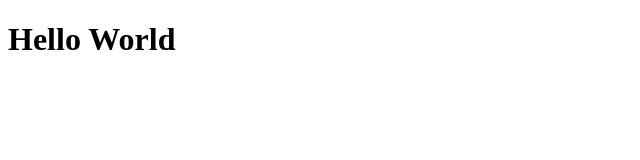
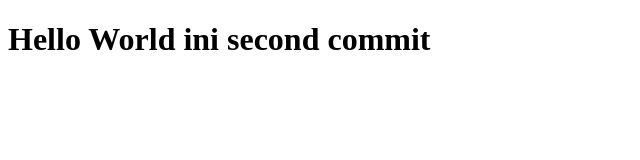
Before and after one commit to SulaimanHa/latihan1, a plain HTML site: page index.html in a window 1280 px wide. Shown: the whole page, without its empty margins (0-640 px from the left). Drawn offline with Linux system fonts and the light colour scheme.

Commit message:
second commit

```diff
--- a/index.html
+++ b/index.html
@@ -6,7 +6,7 @@
 </head>
 
 <body>
-    <h1>Hello World</h1>
+    <h1>Hello World ini second commit</h1>
 </body>
 
 </html>
```
